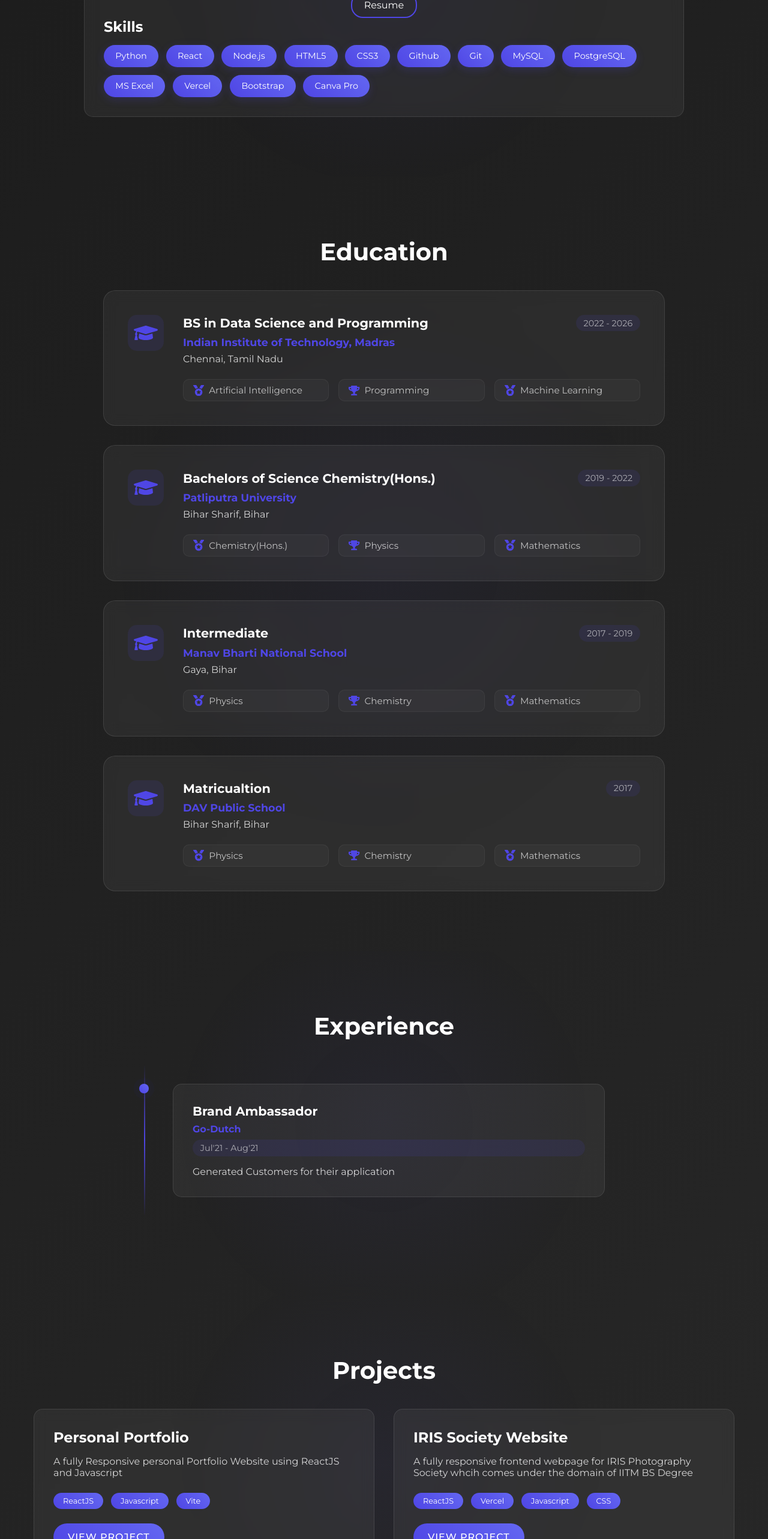
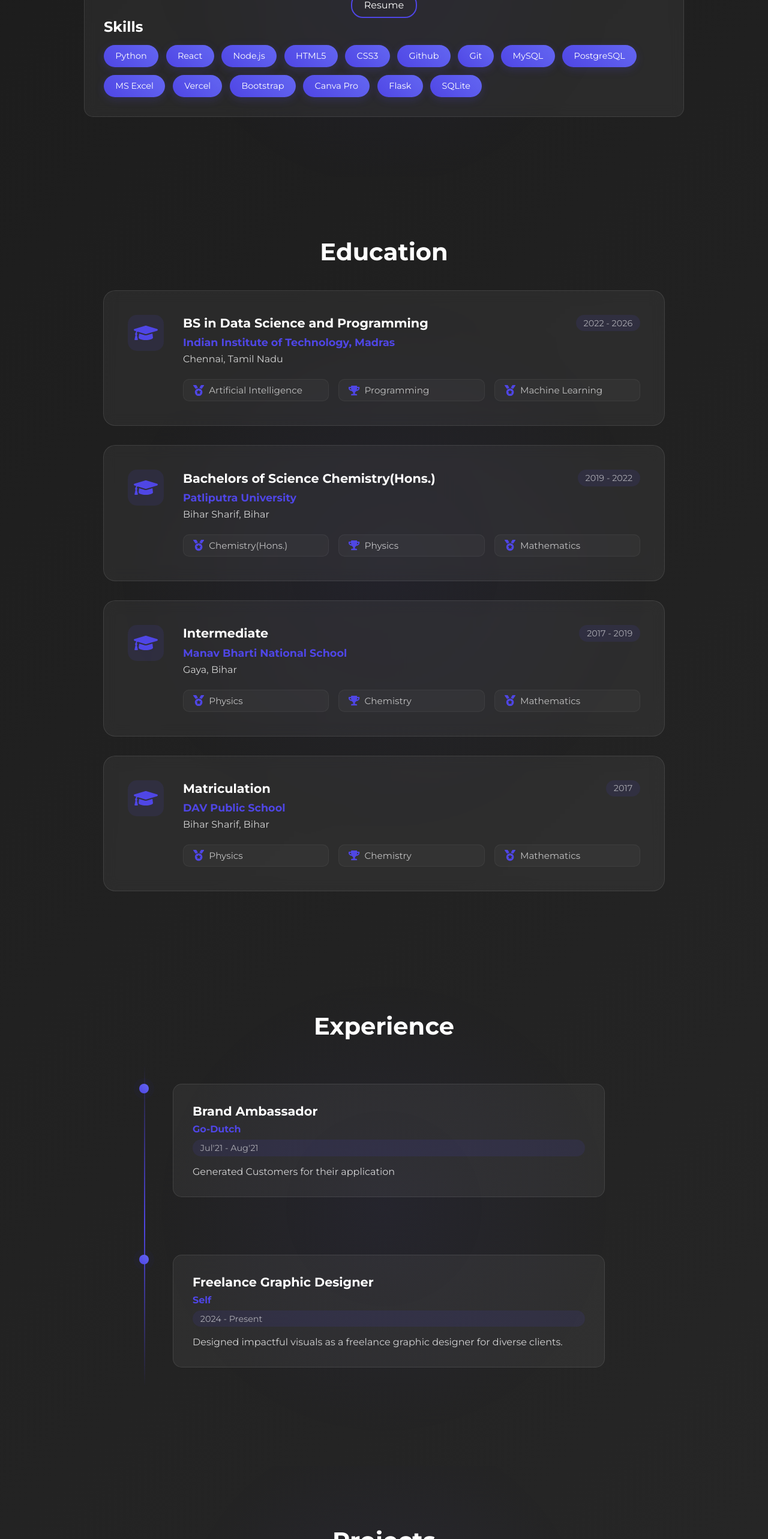
Before and after one commit to 22f3002362/portfolio, a React (Vite) app: page / in a window 1280 px wide. Shown: the part 1180-3746 px from the top of the page at 60% size. Built offline with nearby package versions, Linux system fonts and the light colour scheme.

Commit message:
resume and skills update

```diff
--- a/package.json
+++ b/package.json
@@ -14,6 +14,7 @@
     "react": "^18.3.1",
     "react-dom": "^18.3.1",
     "react-icons": "^5.0.1",
+    "react-router-dom": "^7.1.1",
     "typed.js": "^2.1.0"
   },
   "devDependencies": {
--- a/src/Components/About.jsx
+++ b/src/Components/About.jsx
@@ -16,7 +16,7 @@ function About() {
           </p>
           <div className="hero-buttons fade-in">
             <a
-              href="https://drive.google.com/file/d/1xOt3cw6AJpU8drtTlkcOaVnfjWvpo6e4/view?usp=drive_link"
+              href="https://drive.google.com/file/d/1PMpFeledUKuBSeckw-gt7sUyODO9_owT/view?usp=sharing"
               className="btn-outline"
               target="_blank"
               rel="noopener noreferrer"
@@ -42,6 +42,8 @@ function About() {
               <span style={{ "--delay": "1.0s" }}>Vercel</span>
               <span style={{ "--delay": "1.1s" }}>Bootstrap</span>
               <span style={{ "--delay": "1.2s" }}>Canva Pro</span>
+              <span style={{ "--delay": "1.3s" }}>Flask</span>
+              <span style={{ "--delay": "1.4s" }}>SQLite</span>
             </div>
           </div>
         </div>
--- a/src/Components/Education.jsx
+++ b/src/Components/Education.jsx
@@ -38,7 +38,7 @@ function Education() {
       ]
     },
     {
-      degree: "Matricualtion",
+      degree: "Matriculation",
       school: "DAV Public School",
       period: "2017",
       description: "Bihar Sharif, Bihar",
--- a/src/Components/Experience.jsx
+++ b/src/Components/Experience.jsx
@@ -8,12 +8,12 @@ function Experience() {
       period: "Jul'21 - Aug'21",
       description: "Generated Customers for their application"
     },
-    // {
-    //   title: ".....",
-    //   company: "Digital Agency",
-    //   period: "2018 - 2020",
-    //   description: "Developed responsive websites and maintained client relationships"
-    // },
+    {
+      title: "Freelance Graphic Designer",
+      company: " Self ",
+      period: "2024 - Present",
+      description: "Designed impactful visuals as a freelance graphic designer for diverse clients."
+    },
     // {
     //   title: "Web Developer",
     //   company: "Digital Agency",
--- a/src/Components/Hero.jsx
+++ b/src/Components/Hero.jsx
@@ -9,7 +9,7 @@ function Hero() {
     const options = {
       strings: [
         'Web Developer',
-        'Programmar',
+        'Programmer',
         'Graphic Designer',
       ],
       typeSpeed: 50,
```
Also changed, not shown: 1 other file (tests, documents, lock files or other folders).
